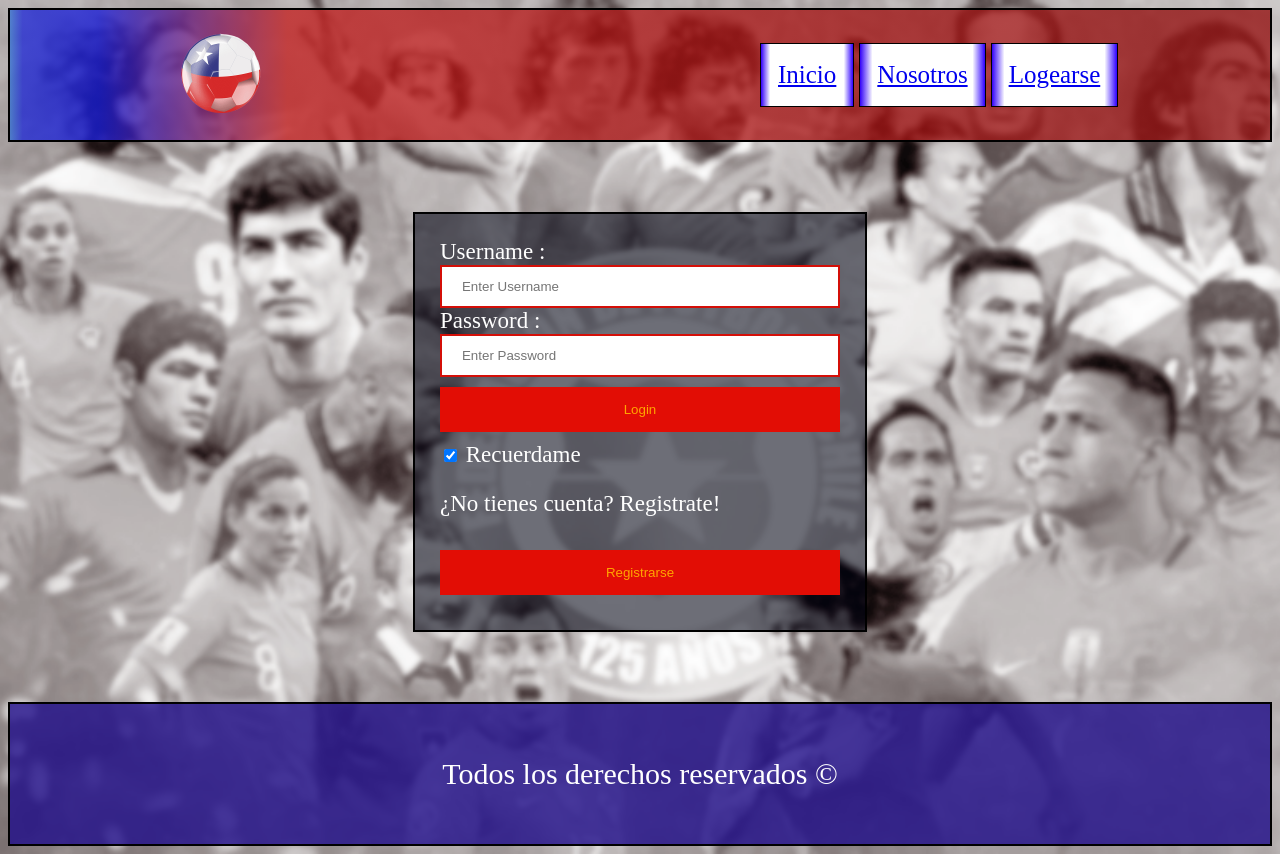
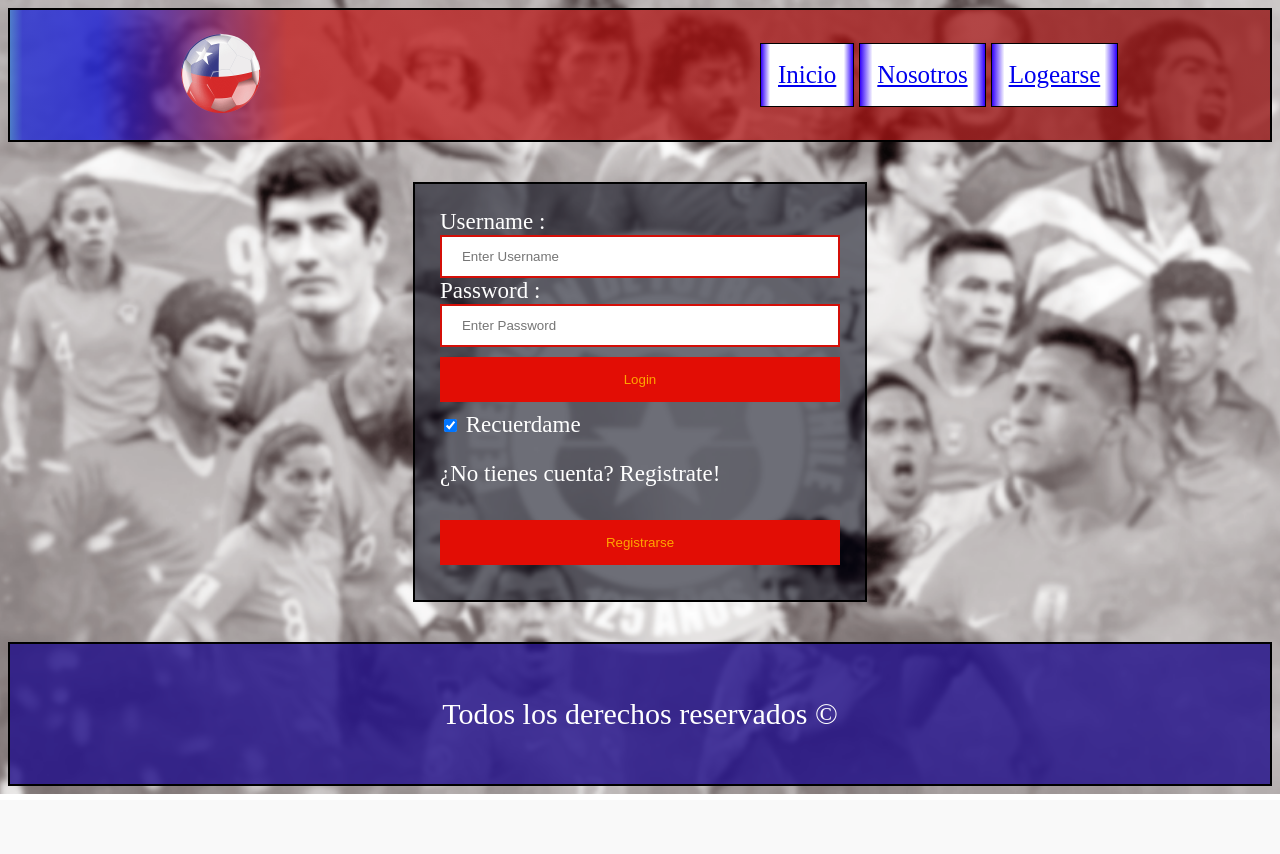
Before and after one commit to NicolasInostroza/Proyecto-Herramientas, a PHP site: page /Logearse.html in a window 1280 px wide. After the commit the page ends 794 px from the top, so only its background shows below. Run offline with PHP 8.4, Linux system fonts and the light colour scheme.

Commit message:
Limpieza de codigo

```diff
--- a/CSS/style.css
+++ b/CSS/style.css
@@ -76,7 +76,7 @@ header, footer{
 
 .article-container-flex{
     text-align: center;
-    padding: 20px;
+    padding: 30px;
 }
 
 @media all (max-width: 600px)
--- a/Logearse.html
+++ b/Logearse.html
@@ -24,9 +24,9 @@
             </nav>
         </header>
         <aside class="left" style="visibility: hidden;"></aside>
-        <article id="eliminar" style="padding: 40px">
+        <article id="eliminar">
             <form>
-                <div class="container" style="color: white;">
+                <div class="container">
 
                     <label>Username : </label>
                     <input type="text" placeholder="Enter Username" name="username" required>
```
